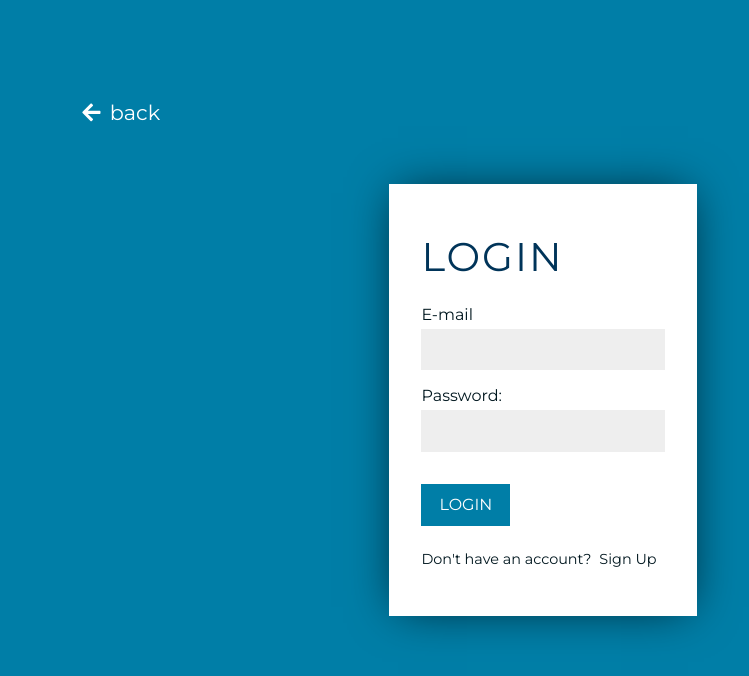
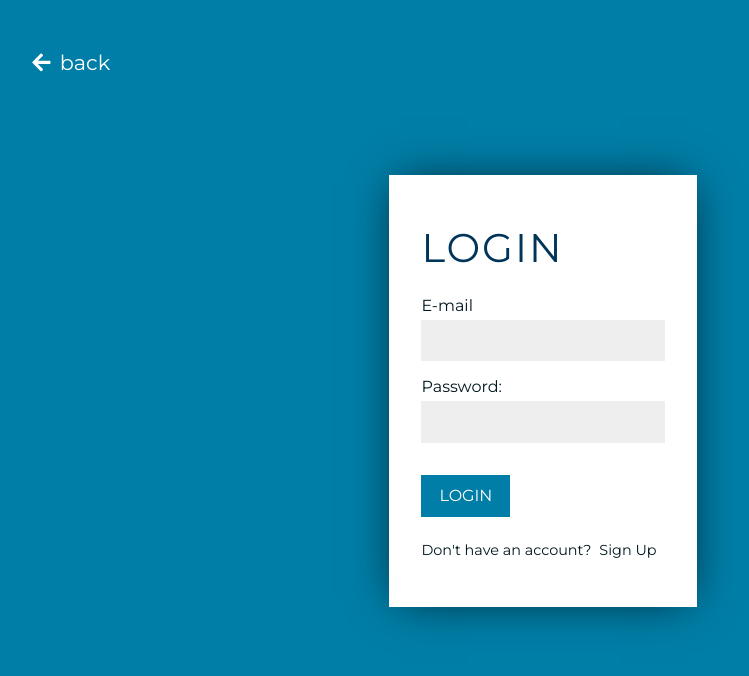
Before and after one commit to kamilkow1123/ecommerce, a React (Create React App) app: page /login in a window 1280 px wide. Shown: the top 676 px of the page, without its empty margins (97-846 px from the left). Built offline with nearby package versions, Linux system fonts and the light colour scheme; no server answers.

Commit message:
Styling login page

```diff
--- a/src/components/accounts/Login.tsx
+++ b/src/components/accounts/Login.tsx
@@ -39,7 +39,7 @@ const Login = () => {
                 <div className="auth">
                     <Link
                         to="/"
-                        className="auth__back-button auth__back-button--top"
+                        className="auth__back-button auth__back-button--login"
                     >
                         <FaArrowLeft style={{ fill: "#fff" }} />
                         back
--- a/src/style/_auth.scss
+++ b/src/style/_auth.scss
@@ -8,12 +8,13 @@
     background-color: $clr-primary-400;
     display: flex;
     flex-direction: column;
-    justify-content: center;
+    justify-content: flex-start;
     align-items: center;
 
     &__back-button {
         align-self: flex-start;
-        margin: 50px;
+        margin: 20px;
+        margin-top: 50px;
 
         color: $clr-light;
         text-decoration: none;
@@ -24,10 +25,12 @@
         cursor: pointer;
         transition: all 0.4s ease-in-out;
 
-        &--top {
-            position: absolute;
-            top: 50px;
-            left: 10vw;
+        @include tablet {
+            margin-left: 10vw;
+        }
+
+        &--login {
+            margin-bottom: 10vh;
         }
 
         &:hover {
@@ -37,6 +40,8 @@
 }
 
 .auth-form {
+    align-self: center;
+    justify-self: center;
     background: $clr-light;
     padding: 3rem 2rem;
     margin: 20px;
--- a/src/style/style.css
+++ b/src/style/style.css
@@ -213,9 +213,9 @@
   -webkit-box-direction: normal;
       -ms-flex-direction: column;
           flex-direction: column;
-  -webkit-box-pack: center;
-      -ms-flex-pack: center;
-          justify-content: center;
+  -webkit-box-pack: start;
+      -ms-flex-pack: start;
+          justify-content: flex-start;
   -webkit-box-align: center;
       -ms-flex-align: center;
           align-items: center;
@@ -224,7 +224,8 @@
 .auth__back-button {
   -ms-flex-item-align: start;
       align-self: flex-start;
-  margin: 50px;
+  margin: 20px;
+  margin-top: 50px;
   color: #ffffff;
   text-decoration: none;
   font-size: 1.3rem;
@@ -240,10 +241,14 @@
   transition: all 0.4s ease-in-out;
 }
 
-.auth__back-button--top {
-  position: absolute;
-  top: 50px;
-  left: 10vw;
+@media (min-width: 768px) {
+  .auth__back-button {
+    margin-left: 10vw;
+  }
+}
+
+.auth__back-button--login {
+  margin-bottom: 10vh;
 }
 
 .auth__back-button:hover {
@@ -252,6 +257,11 @@
 }
 
 .auth-form {
+  -ms-flex-item-align: center;
+      -ms-grid-row-align: center;
+      align-self: center;
+  -ms-grid-column-align: center;
+      justify-self: center;
   background: #ffffff;
   padding: 3rem 2rem;
   margin: 20px;
```
Also changed, not shown: 1 other file (tests, documents, lock files or other folders).
